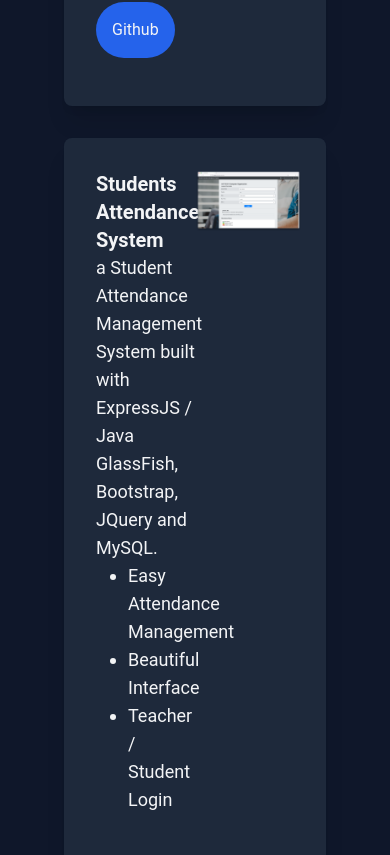
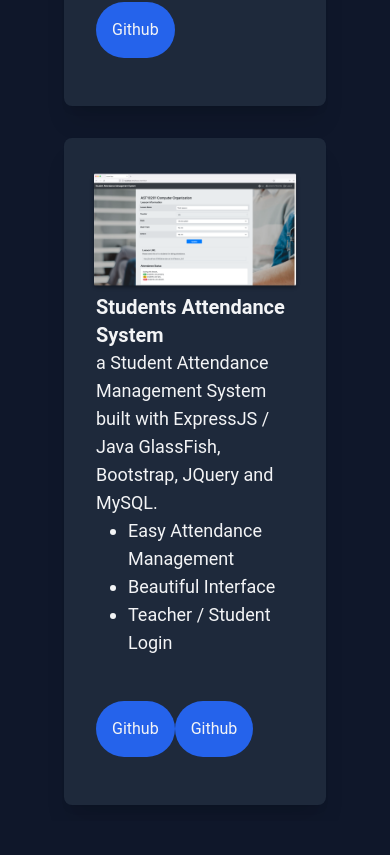
Before and after one commit to redfrogsss/redfrogss.dev, a React (Create React App) app: page / in a window 390 px wide. Shown: the part 2029-2884 px from the top of the page. After the commit the page ends 2850 px from the top, so only its background shows below. Built offline with nearby package versions, Linux system fonts and the light colour scheme; no server answers.

Commit message:
add Responsive Design for SANS

```diff
--- a/src/components/AttendanceSystem.js
+++ b/src/components/AttendanceSystem.js
@@ -3,12 +3,15 @@ import SansPic from "../img/sans.png"
 export default function AttendanceSystem() {
     return (
         <>
-            <div class="grid grid-cols-2 bg-slate-800 rounded-lg px-6 py-8 ring-1 ring-slate-900/5 shadow-xl">
+            <div class="grid grid-cols-1 lg:grid-cols-2 bg-slate-800 rounded-lg px-6 py-8 ring-1 ring-slate-900/5 shadow-xl">
+                <div class="flex lg:hidden">
+                    <img class="object-cover w-[100%]" src={SansPic}></img>
+                </div>
                 <div class="pl-2">
                     <h1 className="text-xl font-bold">Students Attendance System</h1>
                     <p>
                         <text className="text-lg pt-4 pr-4">
-                        a Student Attendance Management System built with ExpressJS / Java GlassFish, Bootstrap, JQuery and MySQL.
+                            a Student Attendance Management System built with ExpressJS / Java GlassFish, Bootstrap, JQuery and MySQL.
                             <ul class="list-disc pl-8">
                                 <li>
                                     Easy Attendance Management
@@ -25,7 +28,7 @@ export default function AttendanceSystem() {
                     <button type="button" class="rounded-full bg-blue-600 px-4 py-4 my-4">Github</button>
                     <button type="button" class="rounded-full bg-blue-600 px-4 py-4 my-4">Github</button>
                 </div>
-                <div>
+                <div class="hidden lg:flex">
                     <img class="object-cover w-[100%]" src={SansPic}></img>
                 </div>
             </div>
```
